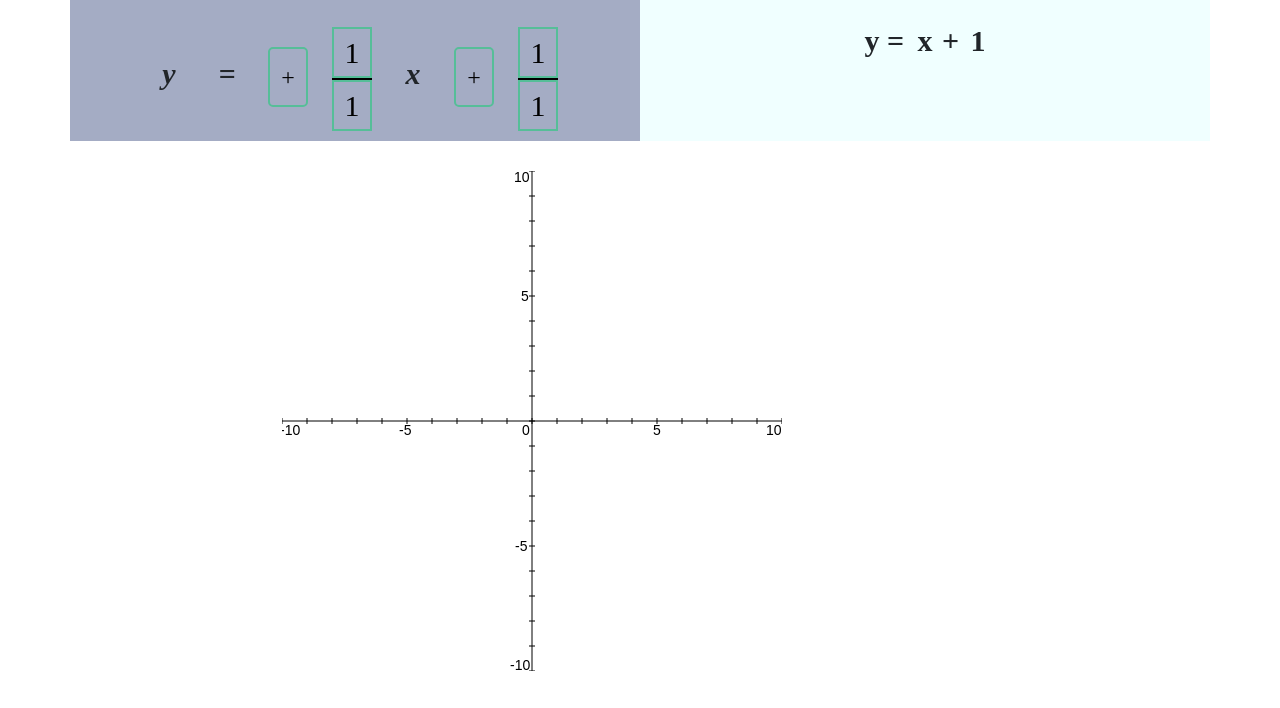
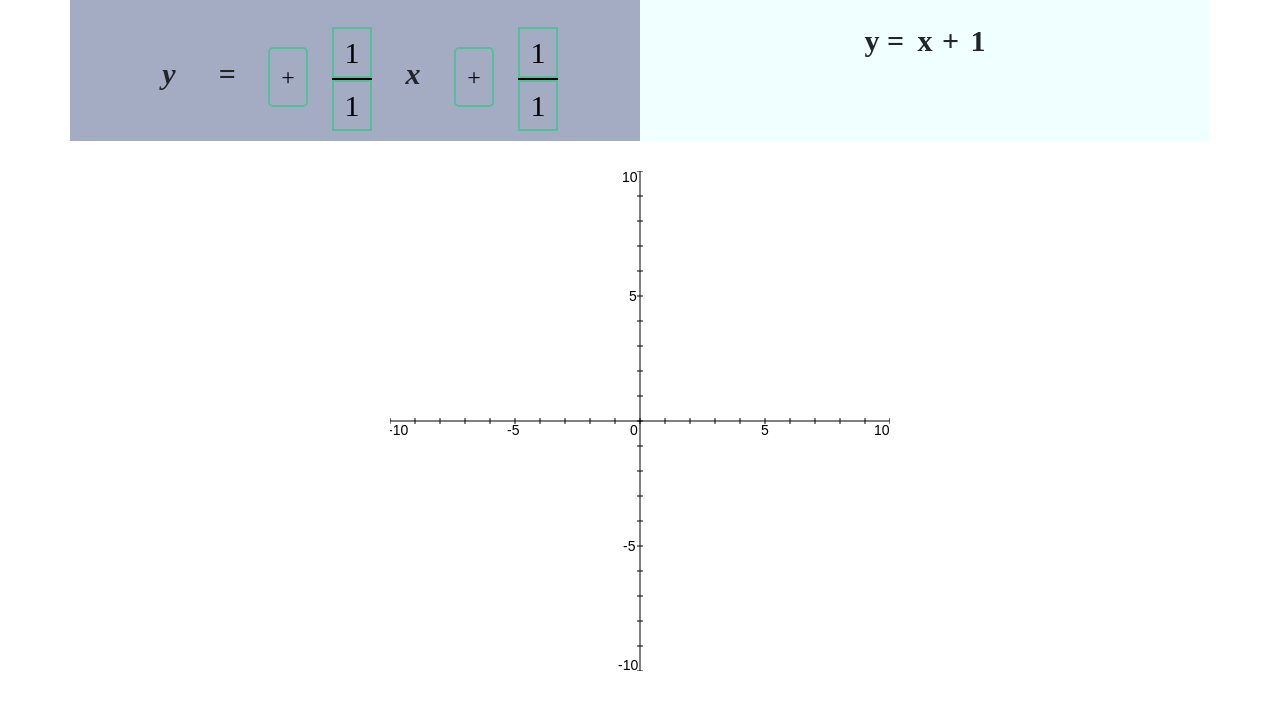
Before and after one commit to fanse2/equation, a plain HTML site: page index.html in a window 1280 px wide. Shown: the part 149-857 px from the top of the page. Drawn offline with nearby package versions, Linux system fonts and the light colour scheme; a web font is replaced by a local one.

Commit message:
canvas align center

```diff
--- a/index.html
+++ b/index.html
@@ -74,7 +74,7 @@
       </div>
 
       <div class="row">
-        <div class ="col wraperGraph">
+        <div class ="col wrapperGraph">
           <canvas id="myGraph" width="500" height="500">
           </canvas>
         </div>
--- a/style.css
+++ b/style.css
@@ -100,10 +100,12 @@ input[type="number"] {
   display: inline-block;
 }
 
-.wraperGraph {
-  margin: auto;
+.wrapperGraph {
+  width: 100%;
+  text-align: center;
 }
 
 #myGraph {
-  margin: 30px 200px;
+  margin: 30px;
+  display: inline;
 }
```
